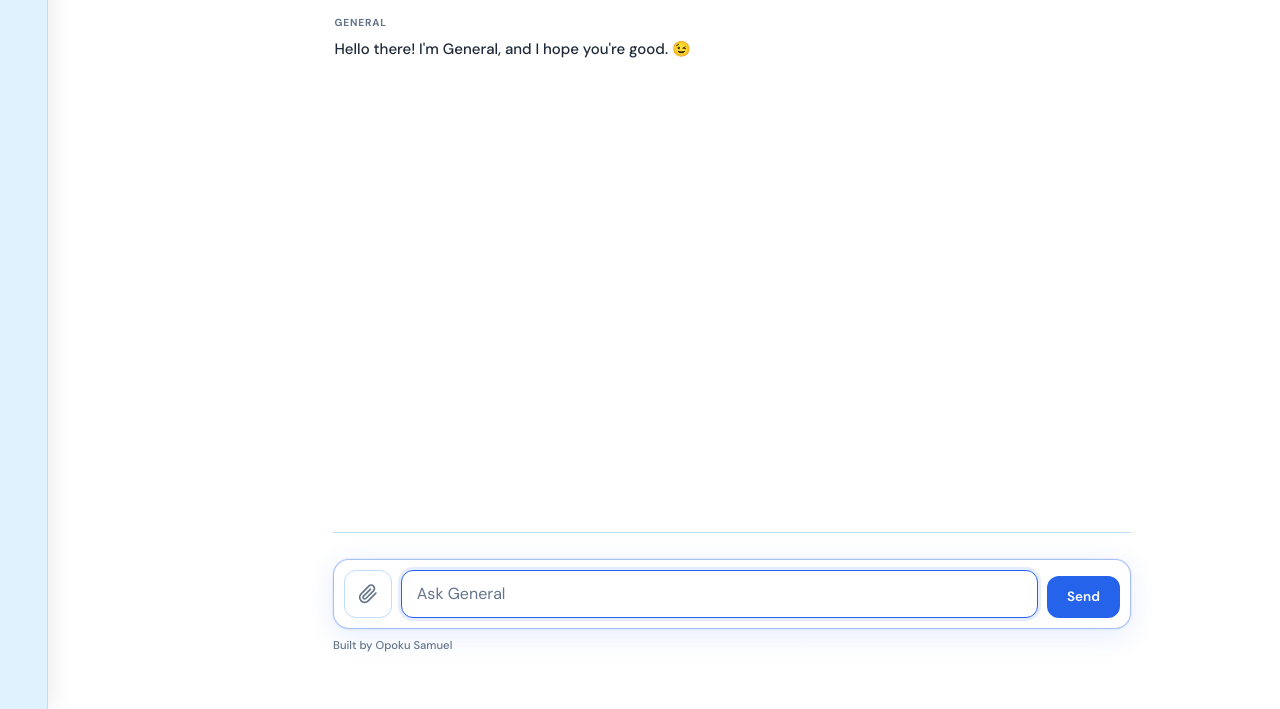
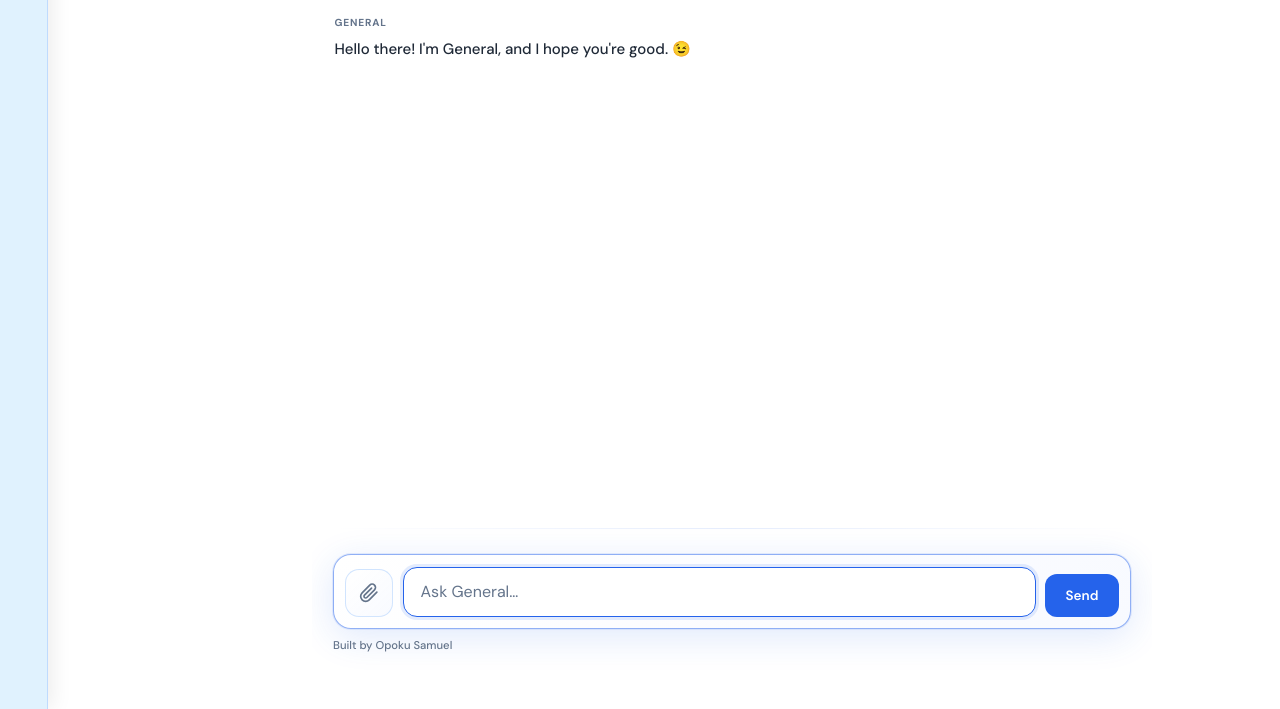
Before and after one commit to Samuelsen1/General-AI, a website: page index.html in a window 1280 px wide. Shown: the part 91-800 px from the top of the page. Drawn offline with Linux system fonts and the light colour scheme.

Commit message:
Ask General… placeholder, history btn lower, refined text panel design

```diff
--- a/index.html
+++ b/index.html
@@ -44,7 +44,7 @@
     @media (max-width: 767px) {
       .app-wrap { height: calc(var(--vh, 1vh) * 100); min-height: calc(var(--vh, 1vh) * 100); }
     }
-    .history-rail { width: 48px; flex-shrink: 0; display: flex; flex-direction: column; align-items: center; padding-top: 1rem; background: var(--surface); border-right: 1px solid var(--border); position: relative; z-index: 60; }
+    .history-rail { width: 48px; flex-shrink: 0; display: flex; flex-direction: column; align-items: center; padding-top: 1.35rem; background: var(--surface); border-right: 1px solid var(--border); position: relative; z-index: 60; }
     .sidebar { position: fixed; left: 48px; top: 0; bottom: 0; width: 240px; background: var(--surface); border-right: 1px solid var(--border); display: flex; flex-direction: column; z-index: 50; transform: translateX(-100%); transition: transform 0.2s; box-shadow: 4px 0 20px rgba(0,0,0,0.08); }
     .sidebar.open { transform: translateX(0); }
     .sidebar-header { flex-shrink: 0; padding: 1rem 1.25rem; border-bottom: 1px solid var(--border); }
@@ -66,7 +66,7 @@
     .history-btn:hover { background: var(--accent-soft-2); color: var(--accent); }
     .history-btn svg { width: 22px; height: 22px; }
     @media (max-width: 767px) {
-      .history-rail { position: fixed; top: calc(1.35rem + env(safe-area-inset-top, 0px)); left: 0.5rem; width: auto; height: auto; padding: 0; background: transparent; border: none; box-shadow: none; z-index: 70; display: flex; align-items: center; justify-content: center; transition: opacity 0.2s; }
+      .history-rail { position: fixed; top: calc(1.6rem + env(safe-area-inset-top, 0px)); left: 0.5rem; width: auto; height: auto; padding: 0; background: transparent; border: none; box-shadow: none; z-index: 70; display: flex; align-items: center; justify-content: center; transition: opacity 0.2s; }
       .app-wrap.sidebar-open .history-rail { display: none; }
       .history-btn { width: auto; height: auto; min-height: 36px; padding: 0.4rem 0.75rem; background: transparent; border: 1px solid var(--border); border-radius: var(--radius-sm); color: var(--text-soft); }
       .history-btn:hover { background: var(--accent-soft-2); color: var(--accent); border-color: var(--accent); }
@@ -76,7 +76,7 @@
       .sidebar-header { display: none; }
       .sidebar { position: fixed; left: 0; top: 0; bottom: 0; width: 260px; max-width: 70vw; padding-left: env(safe-area-inset-left, 0); padding-top: calc(env(safe-area-inset-top, 0px) + 1.25rem); transform: translateX(-100%); background: var(--surface); }
       .sidebar.open { transform: translateX(0); }
-      .app { padding: calc(1.35rem + env(safe-area-inset-top, 0px)) 0.75rem calc(0.5rem + env(safe-area-inset-bottom, 0px)) 0.75rem; padding-left: 52px; padding-top: calc(1.35rem + env(safe-area-inset-top, 0px)); }
+      .app { padding: calc(1.6rem + env(safe-area-inset-top, 0px)) 0.75rem calc(0.5rem + env(safe-area-inset-bottom, 0px)) 0.75rem; padding-left: 52px; padding-top: calc(1.6rem + env(safe-area-inset-top, 0px)); }
       .header { margin-bottom: 0.5rem; padding-bottom: 0.5rem; padding-top: 0; position: relative; }
       .header-row { position: relative; align-items: center; justify-content: flex-end; }
       .header .lang-toggle { margin-left: auto; }
@@ -92,7 +92,7 @@
       .hint { font-size: 0.7rem; margin-top: 0.35rem; }
     }
     @media (max-width: 480px) {
-      .app { padding: calc(1.35rem + env(safe-area-inset-top, 0px)) 0.6rem calc(0.5rem + env(safe-area-inset-bottom, 0px)) 0.6rem; padding-left: 56px; padding-top: calc(1.35rem + env(safe-area-inset-top, 0px)); }
+      .app { padding: calc(1.6rem + env(safe-area-inset-top, 0px)) 0.6rem calc(0.5rem + env(safe-area-inset-bottom, 0px)) 0.6rem; padding-left: 56px; padding-top: calc(1.6rem + env(safe-area-inset-top, 0px)); }
       .header { margin-bottom: 0.5rem; padding-bottom: 0.5rem; }
       .message { padding: 0.75rem 0.85rem; }
       .form { padding: 0.2rem; gap: 0.3rem; }
@@ -155,18 +155,19 @@
     .attachment-badge { display: inline-flex; align-items: center; gap: 0.45rem; padding: 0.4rem 0.65rem; background: rgba(255,255,255,0.9); border: 1px solid var(--border); border-radius: var(--radius-sm); font-size: 0.8rem; color: var(--text-soft); box-shadow: 0 2px 8px rgba(15, 23, 42, 0.06); }
     .attachment-badge svg { flex-shrink: 0; color: #dc2626; }
     .attachment-badge .attachment-name { font-weight: 500; color: var(--text); }
-    .form-wrap { flex-shrink: 0; margin-top: auto; padding-top: 1.75rem; padding-bottom: 1rem; border-top: 1px solid var(--border); position: relative; z-index: 10; background: linear-gradient(to top, rgba(255,255,255,0.98), rgba(255,255,255,0.92)); backdrop-filter: blur(8px); }
-    .form { display: flex; gap: 0.6rem; align-items: flex-end; padding: 0.65rem; background: #ffffff; border: 1px solid var(--border); border-radius: var(--radius); box-shadow: 0 4px 24px rgba(37, 99, 235, 0.08), 0 2px 8px rgba(15, 23, 42, 0.04); transition: box-shadow 0.2s, border-color 0.2s; }
-    .form:hover { box-shadow: 0 6px 28px rgba(37, 99, 235, 0.1), 0 2px 10px rgba(15, 23, 42, 0.06); }
-    .form:focus-within { border-color: rgba(37, 99, 235, 0.4); box-shadow: 0 6px 28px rgba(37, 99, 235, 0.12), 0 0 0 1px rgba(37, 99, 235, 0.08); }
-    .form #input { flex: 1; min-width: 0; min-height: 48px; padding: 0.85rem 1rem; background: var(--bg); border: 1px solid var(--border); border-radius: var(--radius-sm); color: var(--text); font-family: var(--font); font-size: 16px; transition: border-color 0.2s, box-shadow 0.2s; -webkit-text-size-adjust: 100%; }
+    .form-wrap { flex-shrink: 0; margin-top: auto; padding-top: 1.75rem; padding-bottom: 1rem; position: relative; z-index: 10; }
+    .form-wrap::before { content: ""; position: absolute; top: 0; left: 0; right: 0; height: 1px; background: linear-gradient(90deg, transparent, rgba(37, 99, 235, 0.15), transparent); opacity: 0.8; }
+    .form { display: flex; gap: 0.65rem; align-items: flex-end; padding: 0.75rem; background: linear-gradient(135deg, #ffffff 0%, #f8faff 100%); border: 1px solid rgba(191, 219, 254, 0.8); border-radius: 18px; box-shadow: 0 4px 20px rgba(37, 99, 235, 0.06), 0 2px 12px rgba(15, 23, 42, 0.03), inset 0 1px 0 rgba(255,255,255,0.9); transition: all 0.25s ease; }
+    .form:hover { box-shadow: 0 8px 32px rgba(37, 99, 235, 0.1), 0 4px 16px rgba(15, 23, 42, 0.05); border-color: rgba(147, 197, 253, 0.9); }
+    .form:focus-within { border-color: rgba(37, 99, 235, 0.5); box-shadow: 0 8px 36px rgba(37, 99, 235, 0.14), 0 0 0 1px rgba(37, 99, 235, 0.1); }
+    .form #input { flex: 1; min-width: 0; min-height: 48px; padding: 0.9rem 1.1rem; background: rgba(255,255,255,0.85); border: 1px solid rgba(191, 219, 254, 0.6); border-radius: 14px; color: var(--text); font-family: var(--font); font-size: 16px; transition: all 0.2s; -webkit-text-size-adjust: 100%; }
     .form #input::placeholder { color: var(--text-dim); }
-    .form #input:focus { outline: none; border-color: var(--accent); box-shadow: 0 0 0 3px var(--accent-soft); }
+    .form #input:focus { outline: none; border-color: var(--accent); box-shadow: 0 0 0 3px var(--accent-soft); background: #fff; }
     .form button { padding: 0.85rem 1.35rem; background: var(--accent); color: #fff; border: none; border-radius: var(--radius-sm); font-family: var(--font); font-weight: 600; font-size: 0.9rem; cursor: pointer; transition: background 0.2s, transform 0.1s; touch-action: manipulation; }
     .form button:hover { background: var(--accent-hover); }
     .form button:active { transform: scale(0.98); }
     .form button:disabled { opacity: 0.6; cursor: not-allowed; }
-    .attach-btn { display: flex; align-items: center; justify-content: center; width: 48px; height: 48px; min-width: 48px; min-height: 48px; background: var(--bg); border: 1px solid var(--border); border-radius: var(--radius-sm); color: var(--text-dim); cursor: pointer; transition: color 0.2s, border-color 0.2s, background 0.2s; flex-shrink: 0; touch-action: manipulation; }
+    .attach-btn { display: flex; align-items: center; justify-content: center; width: 48px; height: 48px; min-width: 48px; min-height: 48px; background: linear-gradient(135deg, rgba(255,255,255,0.9) 0%, rgba(248,250,255,0.95) 100%); border: 1px solid rgba(191, 219, 254, 0.7); border-radius: 14px; color: var(--text-dim); cursor: pointer; transition: all 0.2s; flex-shrink: 0; touch-action: manipulation; }
     .attach-btn:hover { color: var(--accent); border-color: var(--accent); background: var(--accent-soft-2); }
     .attach-btn svg { width: 20px; height: 20px; }
     .file-chosen { margin-top: 0.4rem; font-size: 0.75rem; color: var(--text-dim); }
@@ -228,7 +229,7 @@
             <svg viewBox="0 0 24 24" fill="none" stroke="currentColor" stroke-width="2" stroke-linecap="round" stroke-linejoin="round"><path d="M21.44 11.05l-9.19 9.19a6 6 0 0 1-8.49-8.49l9.19-9.19a4 4 0 0 1 5.66 5.66l-9.2 9.19a2 2 0 0 1-2.83-2.83l8.49-8.48"/></svg>
           </label>
           <input type="file" id="file-input" accept="image/*,.pdf" style="display:none">
-          <input type="text" id="input" placeholder="Ask General" data-i18n-placeholder="askAnything" autocomplete="off" enterkeyhint="send" />
+          <input type="text" id="input" placeholder="Ask General…" data-i18n-placeholder="askAnything" autocomplete="off" enterkeyhint="send" />
           <button type="submit" id="send" aria-label="Send" data-i18n="send">Send</button>
         </form>
         <p class="file-chosen" id="file-chosen" style="display:none"><span id="file-name"></span></p>
@@ -243,7 +244,7 @@
         en: {
           newChat: "+ New chat",
           pastChats: "Past chats",
-          askAnything: "Ask General",
+          askAnything: "Ask General…",
           send: "Send",
           attachFile: "Attach image or PDF",
           greeting: "Hello there! I'm General, and I hope you're good. 😉",
@@ -255,7 +256,7 @@
         de: {
           newChat: "+ Neuer Chat",
           pastChats: "Vergangene Chats",
-          askAnything: "General fragen",
+          askAnything: "General fragen…",
           send: "Senden",
           attachFile: "Bild oder PDF anhängen",
           greeting: "Hallo! Wie kann ich Ihnen heute helfen? 😊",
```
